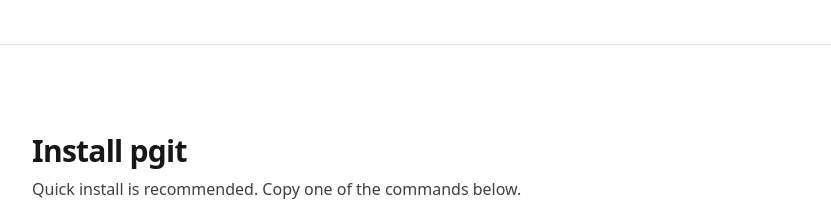
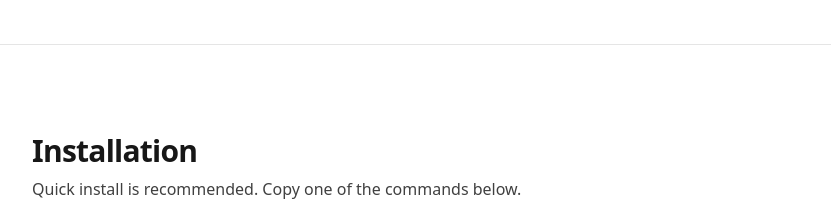
Before and after one commit to rushikeshg25/partial-git, a Next.js app in the folder ui/: page / in a window 1280 px wide. Shown: the part 1720-1938 px from the top of the page, without its empty margins (224-1055 px from the left). Built offline with nearby package versions, Linux system fonts and the light colour scheme.

Commit message:
ref: typo on hero section

```diff
--- a/ui/app/page.tsx
+++ b/ui/app/page.tsx
@@ -170,7 +170,7 @@ pgit https://github.com/facebook/react/blob/main/package.json`;
             id="install-heading"
             className="text-2xl font-semibold tracking-tight md:text-3xl"
           >
-            Install pgit
+            Installation
           </h2>
           <p className="mt-2 text-neutral-700 dark:text-neutral-200">
             Quick install is recommended. Copy one of the commands below.
```
